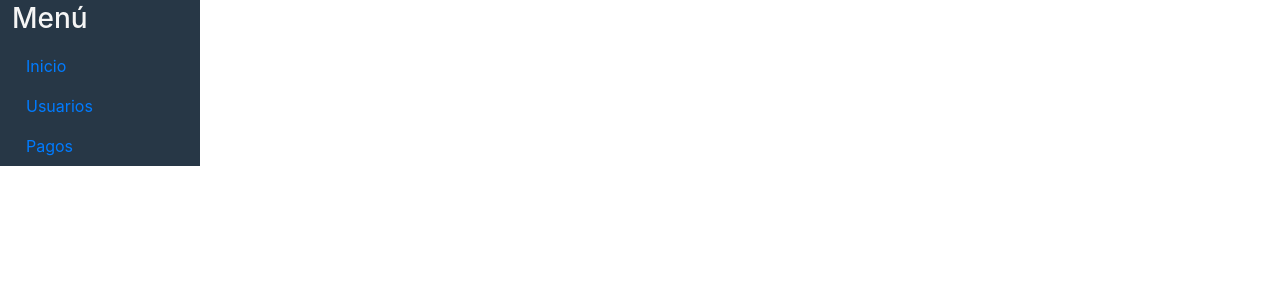
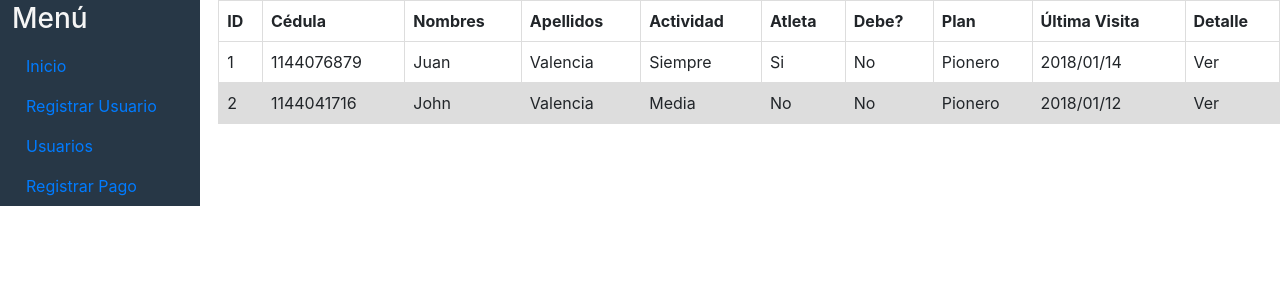
Before and after one commit to juanvaes/horus, a React (Create React App) app in the folder horus/client/: page /clients in a window 1280 px wide. Shown: the top 300 px of the page. Built offline with nearby package versions, Linux system fonts and the light colour scheme.

Commit message:
Create ClientTable component and add fake registries

```diff
--- a/horus/client/src/App.js
+++ b/horus/client/src/App.js
@@ -4,6 +4,7 @@ import Home from './components/home/Home'
 import SideBar from './components/sideBar/SideBar'
 import Payments from './components/payments/Payments'
 import RegisterClient from './components/clients/ClientRegister'
+import ClientTable from './components/clients/ClientTable'
 import { BrowserRouter, Route } from 'react-router-dom'
 
 
@@ -19,6 +20,7 @@ class App extends Component {
               <div className="col-lg-10">
                 <Route  exact path='/' component={Home}/>
                 <Route path='/client' component={RegisterClient}/>
+                <Route path='/clients' component={ClientTable}/>
                 <Route path='/payment' component={Payments}/>
               </div>
             </div>
--- /dev/null
+++ b/horus/client/src/components/clients/ClientTable.css
@@ -0,0 +1,13 @@
+table{
+    width:100%;
+}
+
+td, th{
+    border: 1px solid #dddddd;
+    text-align: left;
+    padding: 8px;
+}
+
+tr:nth-child(even){
+    background-color: #dddddd;
+}
--- /dev/null
+++ b/horus/client/src/components/clients/ClientTable.js
@@ -0,0 +1,57 @@
+import React from 'react';
+import './ClientTable.css';
+
+
+class ClientTable extends React.Component{
+
+    render(){
+        return(
+            <div>
+                <table>
+                    <thead>
+                        <tr>
+                            <th>ID</th>
+                            <th>Cédula</th>
+                            <th>Nombres</th>
+                            <th>Apellidos</th>
+                            <th>Actividad</th>
+                            <th>Atleta</th>
+                            <th>Debe?</th>
+                            <th>Plan</th>
+                            <th>Última Visita</th>
+                            <th>Detalle</th>
+                        </tr>
+                    </thead>
+                    <tbody>
+                        <tr>
+                            <td>1</td>
+                            <td>1144076879</td>
+                            <td>Juan</td>
+                            <td>Valencia</td>
+                            <td>Siempre</td>
+                            <td>Si</td>
+                            <td>No</td>
+                            <td>Pionero</td>
+                            <td>2018/01/14</td>
+                            <td>Ver</td>
+                        </tr>
+                        <tr>
+                            <td>2</td>
+                            <td>1144041716</td>
+                            <td>John</td>
+                            <td>Valencia</td>
+                            <td>Media</td>
+                            <td>No</td>
+                            <td>No</td>
+                            <td>Pionero</td>
+                            <td>2018/01/12</td>
+                            <td>Ver</td>
+                        </tr>
+                    </tbody>
+                </table>
+            </div>
+        )
+    }
+}
+
+export default ClientTable;
--- a/horus/client/src/components/sideBar/SideBar.js
+++ b/horus/client/src/components/sideBar/SideBar.js
@@ -12,10 +12,13 @@ class SideBar extends React.Component {
                         <NavLink href="/">Inicio</NavLink>
                     </NavItem>
                     <NavItem id="element">
-                        <NavLink href="/client">Usuarios</NavLink>
+                        <NavLink href="/client">Registrar Usuario</NavLink>
                     </NavItem>
                     <NavItem id="element">
-                        <NavLink href="/payment">Pagos</NavLink>
+                        <NavLink href="/clients">Usuarios</NavLink>
+                    </NavItem>
+                    <NavItem id="element">
+                        <NavLink href="/payment">Registrar Pago</NavLink>
                     </NavItem>
                 </Nav>
 
```
Also changed, not shown: 1 other file (tests, documents, lock files or other folders).
